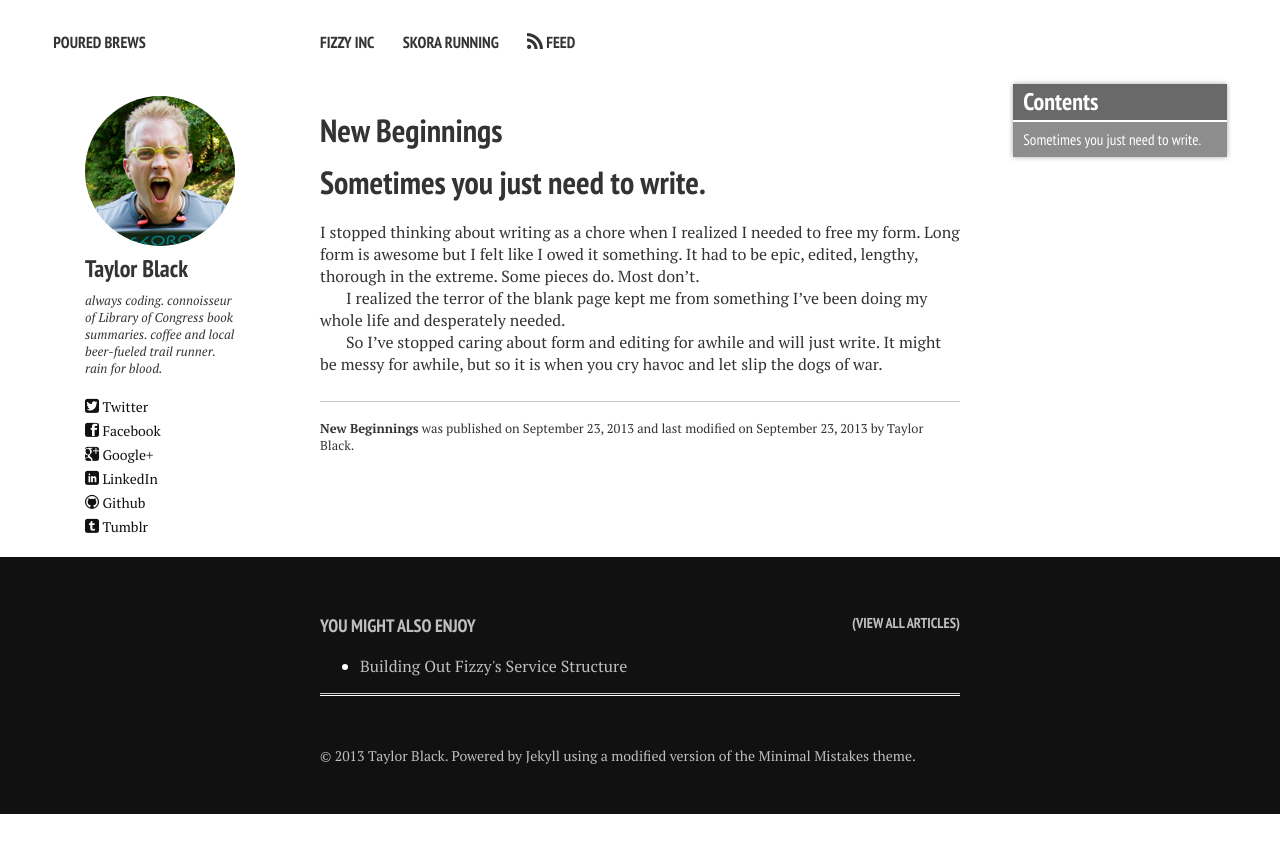
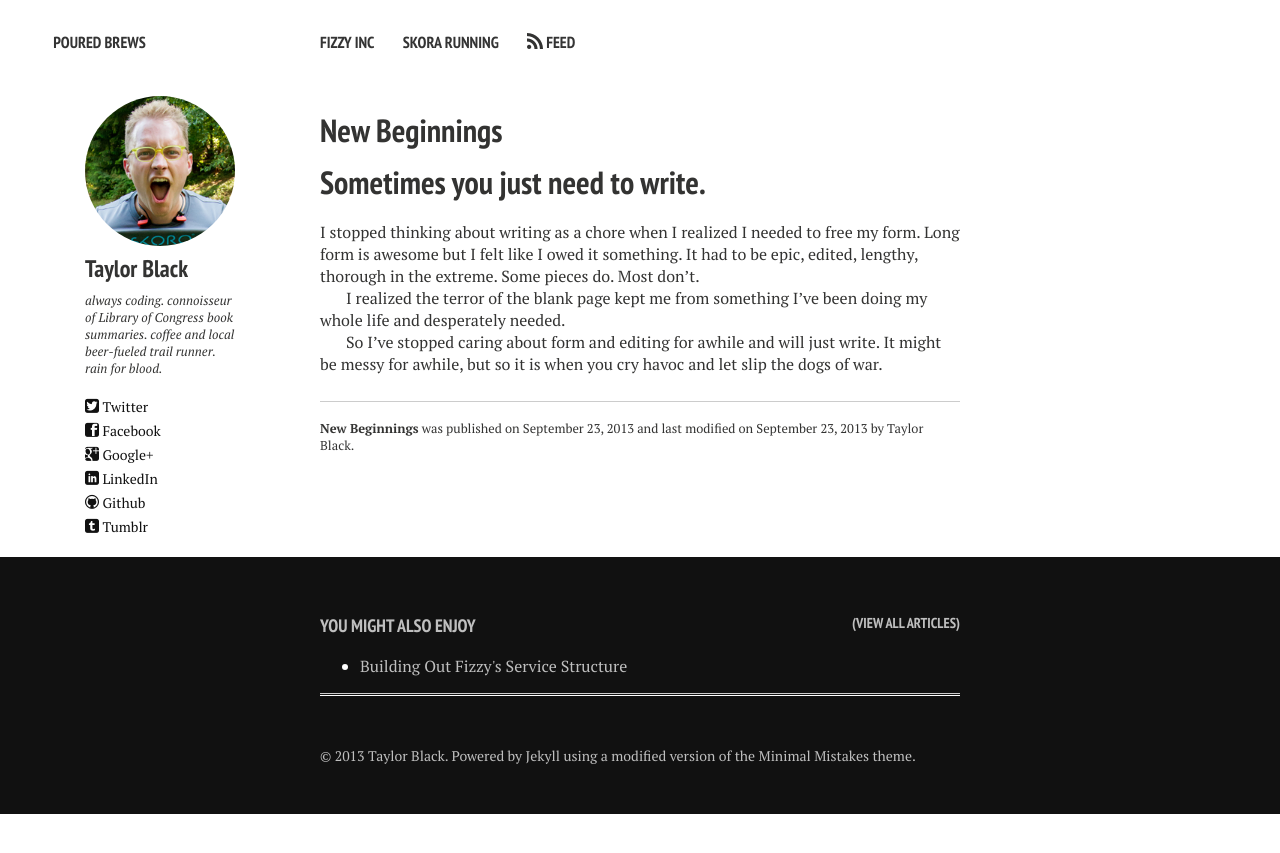
Before and after one commit to pourbrew/pourbrew.github.io, a Jekyll site: the page built from _posts/2013-9-23-new-beginnings.md, in a window 1280 px wide. Shown: the top 853 px of the page. Built offline with Jekyll 4.4.1, drawn with Linux system fonts in a browser that asks for light colours; nearby versions of some CDN libraries; Markdown is read by kramdown in place of the engine named in the settings; comment, search, counter and statistics services are not loaded.

Commit message:
bare posts

```diff
--- a/_posts/2013-9-23-new-beginnings.md
+++ b/_posts/2013-9-23-new-beginnings.md
@@ -8,16 +8,6 @@ tags: [format, expectations, yerning, routine]
 image:
 ---
 
-<section id="table-of-contents" class="toc">
-  <header>
-    <h3>Contents</h3>
-  </header>
-<div id="drawer" markdown="1">
-*  Auto generated table of contents
-{:toc}
-</div>
-</section>
-
 # Sometimes you just need to write.
 I stopped thinking about writing as a chore when I realized I needed to free my form. Long form is awesome but I felt like I owed it something. It had to be epic, edited, lengthy, thorough in the extreme. Some pieces do. Most don't.
 
```
Also changed, not shown: _posts/2013-9-23-services-buildout.md (+0 -10 lines).
